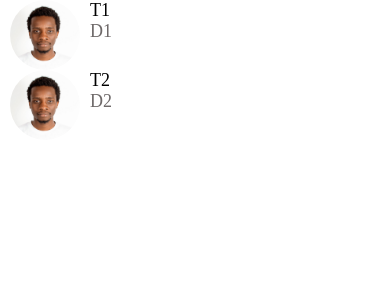
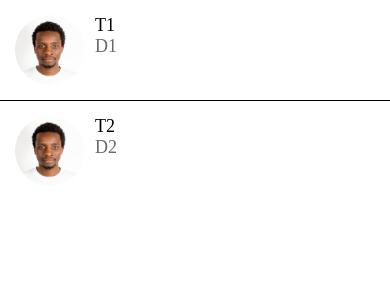
Before and after one commit to christianbiring1/DoneWithIt, a React Native app: screen / in a window 390 px wide. Shown: the top 300 px of the page. Built offline with nearby package versions, Linux system fonts and the light colour scheme.

Commit message:
Adding a separator to separate the ListItem

```diff
--- a/app/components/ListItem.js
+++ b/app/components/ListItem.js
@@ -20,7 +20,7 @@ function ListItem({ title, subTitle, image }) {
 const styles = StyleSheet.create({
   container: {
     flexDirection: 'row',
-    paddingLeft: 10
+    padding: 15
   },
   image: {
     width: 70,
--- /dev/null
+++ b/app/components/ListItemSeparator.js
@@ -0,0 +1,21 @@
+import React from 'react';
+import { View, StyleSheet } from 'react-native';
+
+
+import colors from '../config/colors';
+
+function ListItemSeparator() {
+  return (
+    <View style={styles.separator} />
+  );
+}
+
+const styles = StyleSheet.create({
+  separator: {
+    width: "100%",
+    height: 1,
+    backgroundColor: colors.light
+  }
+})
+
+export default ListItemSeparator;
--- a/app/config/colors.js
+++ b/app/config/colors.js
@@ -3,5 +3,7 @@ export default {
   secondary: "#4ecdc4",
   black: "#000",
   white: "#fff",
-  medium: "#6e6969"
+  medium: "#6e6969",
+  // light: "#f8f4f4"
+  light: "#000"
 }
--- a/app/screen/MessagesScreen.js
+++ b/app/screen/MessagesScreen.js
@@ -4,6 +4,7 @@ import { FlatList, StyleSheet } from 'react-native';
 
 import ListItem from '../components/ListItem';
 import Screen from '../components/Screen';
+import ListItemSeparator from '../components/ListItemSeparator';
 
 
 const messages = [
@@ -32,7 +33,8 @@ function MessagesScreen(props) {
               subTitle={item.description}
               image={item.image}
             />
-        }
+          }
+          ItemSeparatorComponent={ListItemSeparator}
         />
     </Screen>
   );
```
